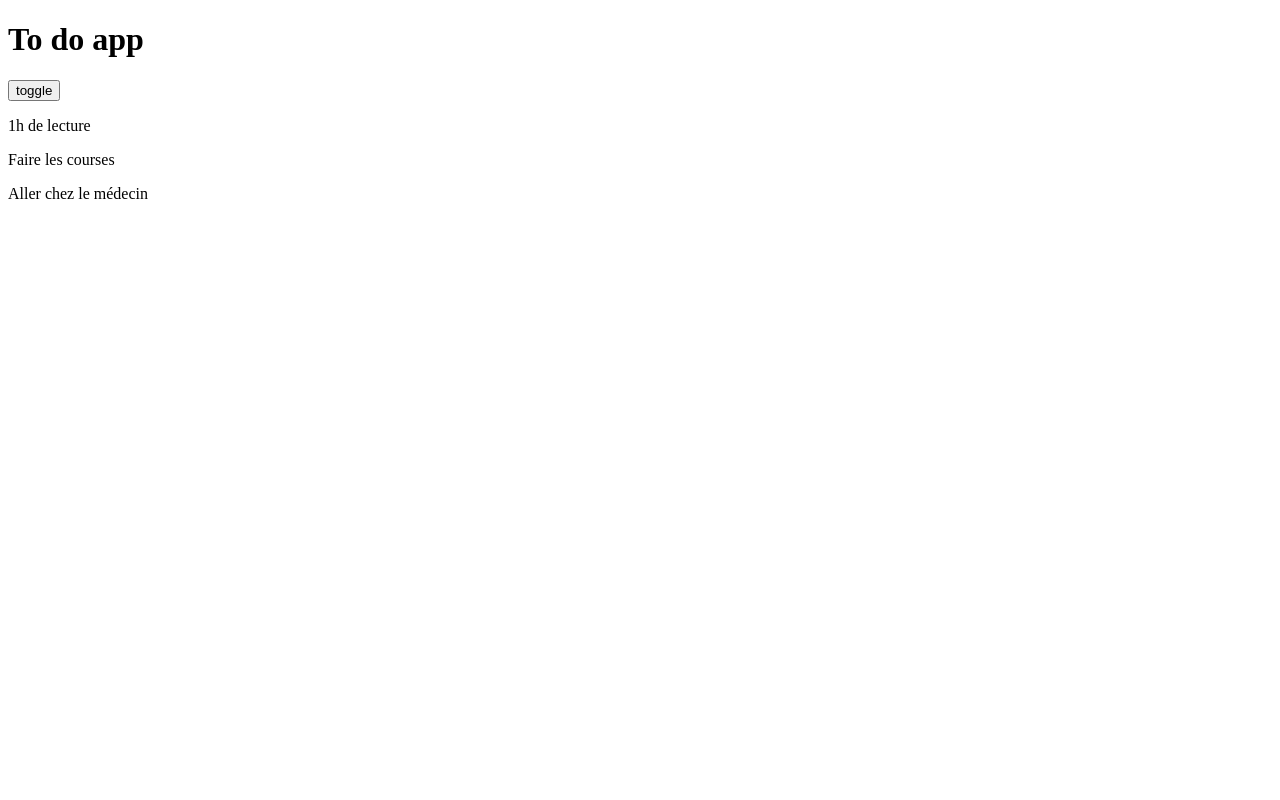
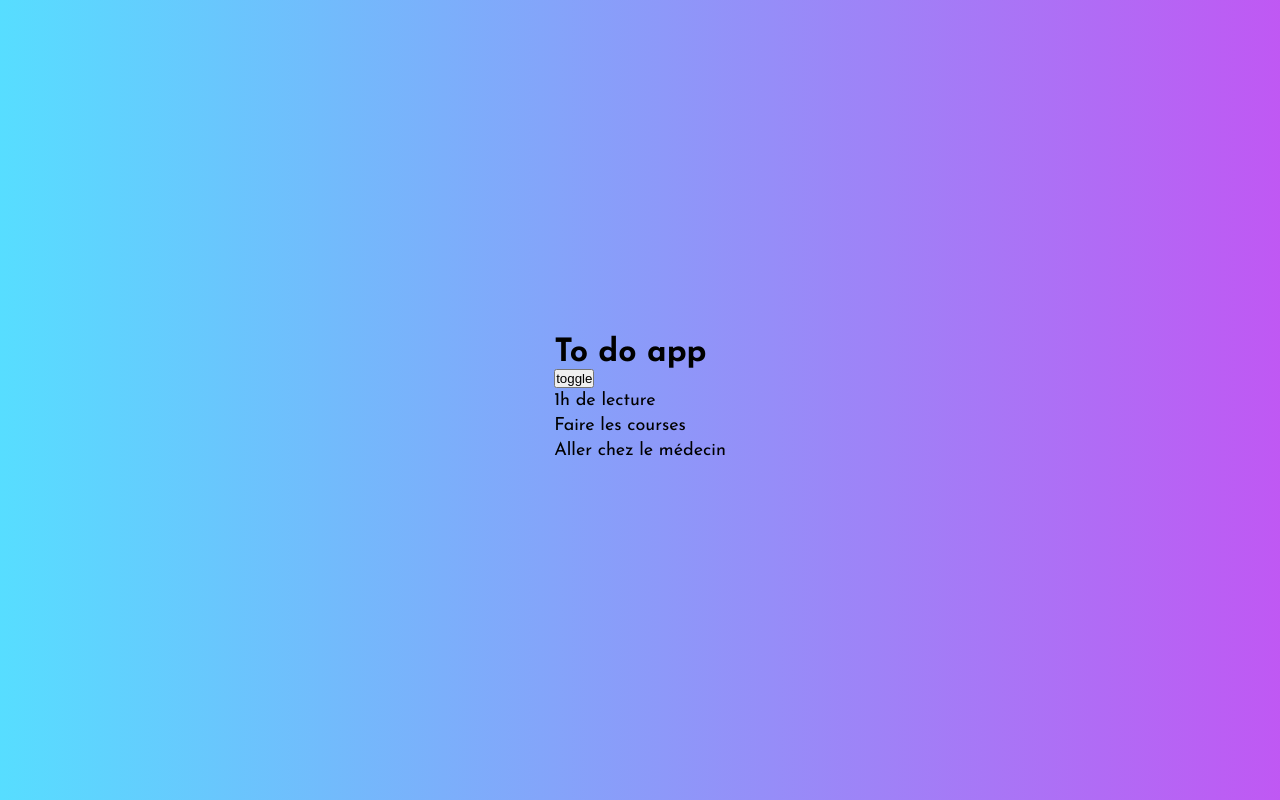
Before and after one commit to jupanaos/ANG_Todo-app, an Angular app: page / in a window 1280 px wide. Built offline with nearby package versions, Linux system fonts and the light colour scheme; data requests are answered from the project's data file.

Commit message:
style: add base css

```diff
--- a/src/styles.css
+++ b/src/styles.css
@@ -1 +1,69 @@
-/* You can add global styles to this file, and also import other style files */
+@import url('https://fonts.googleapis.com/css2?family=Josefin+Sans:wght@400;700&display=swap');
+
+* {
+    box-sizing: border-box;
+    margin: 0;
+    padding: 0;
+}
+
+:root {
+
+    /* ---- COLORS ----- */
+    --primary: hsl(220, 98%, 61%);
+    --background: linear-gradient(90deg, hsl(192, 100%, 67%), hsl(280, 87%, 65%));
+
+    /* Light theme */
+    --vlight-g: hsl(0, 0%, 98%);
+    --vlight-gb: hsl(236, 33%, 92%);
+    --light-gb-lt: hsl(233, 11%, 84%);
+    --dark-gb-lt: hsl(236, 9%, 61%);
+    --vdark-gb-lt: hsl(235, 19%, 35%);
+
+    /* Dark theme */
+    --vdark-b: hsl(235, 21%, 11%);
+    --vdark-desat-b: hsl(235, 24%, 19%);
+    --light-gb-dk: hsl(234, 39%, 85%);
+    --light-gb-dk-hover: hsl(236, 33%, 92%);
+    --dark-gb-dk: hsl(234, 11%, 52%);
+    --vdark-gb-dk: hsl(233, 14%, 35%);
+    --vdark-gb: hsl(237, 14%, 26%);
+}
+
+
+/*----STYLES----*/
+body {
+    margin: 0;
+    height: 100vh;
+    background: var(--background);
+    display: flex;
+    justify-content: center;
+    align-items: center;
+    font-family: "Josefin Sans", sans-serif;
+}
+
+h2 {
+    font-weight: 700;
+    font-size: 27px;
+}
+
+p {
+    font-size: 18px;
+    line-height: 25px;
+}
+
+
+/*RESPONSIVE*/
+@media screen and (min-width: 1440px) {
+
+    h2 {
+        font-weight: 700;
+        font-size: 30px;
+    }
+
+    p {
+        font-size: 16px;
+        line-height: 25px;
+    }
+
+
+}
```
